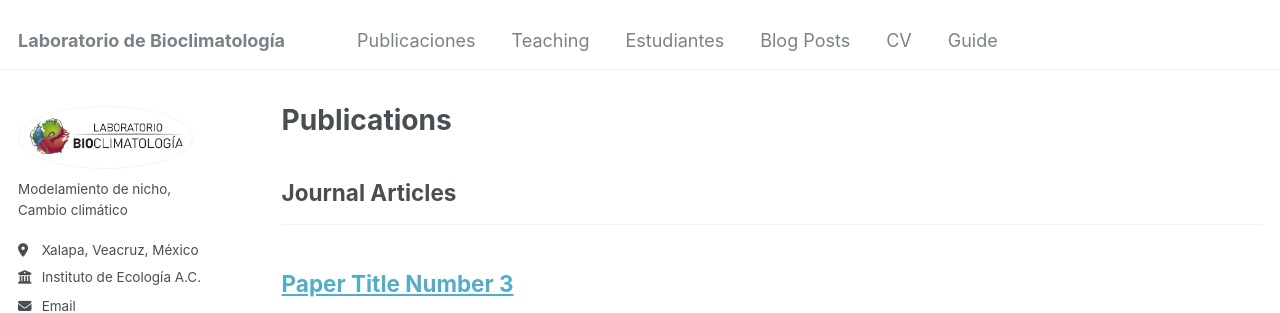
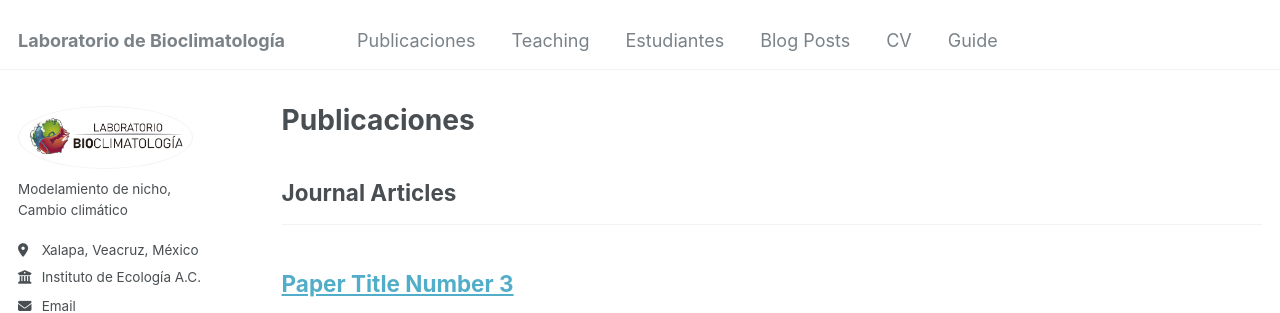
Before and after one commit to Mauriciodiazz/labbioclim, a Jekyll site: the page built from _pages/publications.html, in a window 1280 px wide and 900 px high. Shown: the top 313 px of the window. Built offline with Jekyll 4.4.1, drawn with Linux system fonts in a browser that asks for light colours.

Commit message:
Update publications.html

```diff
--- a/_pages/publications.html
+++ b/_pages/publications.html
@@ -1,7 +1,7 @@
 ---
 layout: archive
-title: "Publications"
-permalink: /publications/
+title: "Publicaciones"
+permalink: /publicaciones/
 author_profile: true
 ---
 
```
